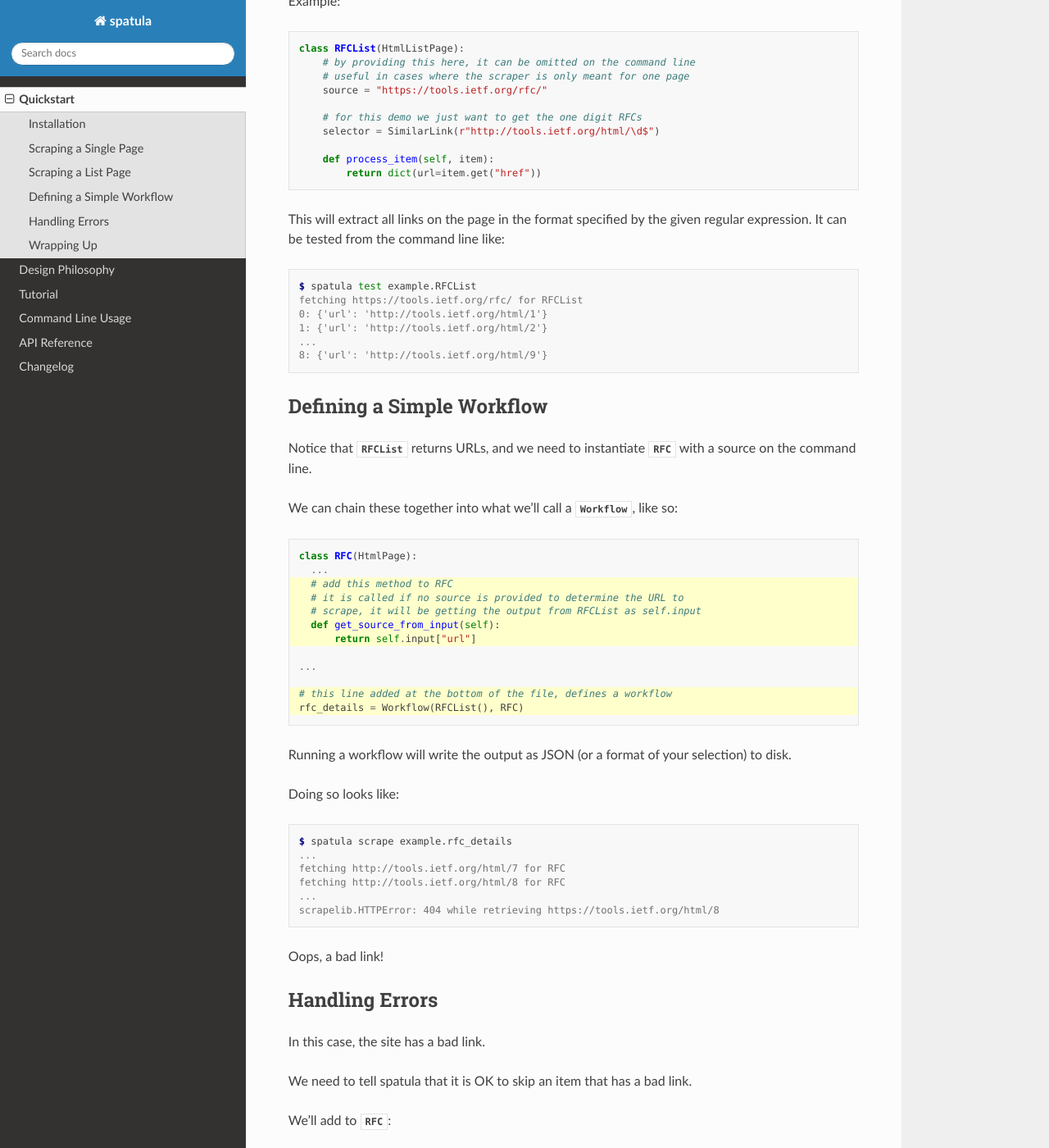
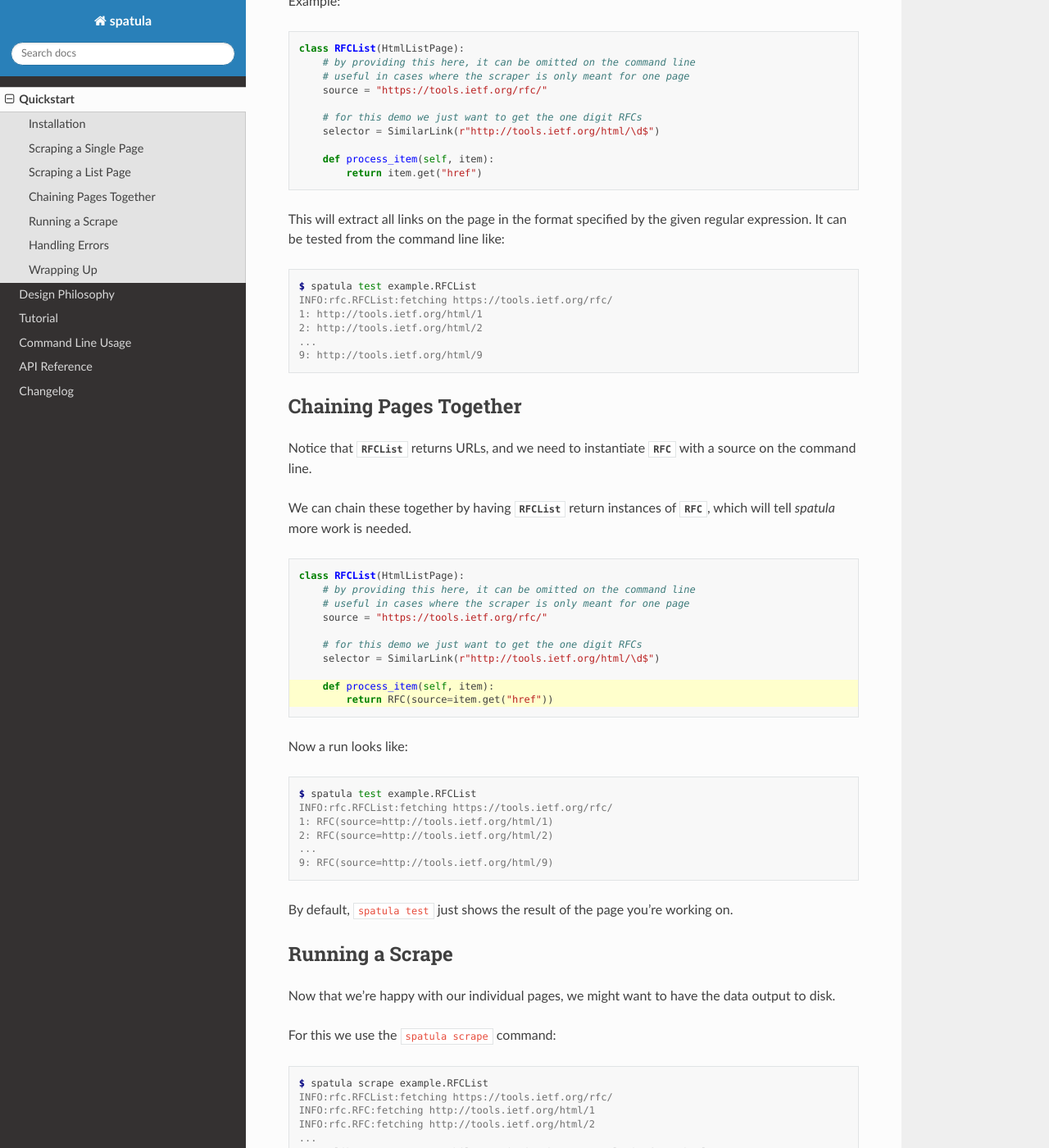
Before and after one commit to jamesturk/spatula, a Sphinx documentation site: the page built from docs/quickstart.rst, in a window 1280 px wide and 1400 px high, scrolled down 1763 px. Shown: the whole window at 82% size. Built offline with Sphinx 7.4.7 and the Read the Docs theme 2.0.0, drawn with Linux system fonts in a browser that asks for light colours; some of the changed text lies outside the part shown.

Commit message:
update quickstart to not use Workflow

```diff
--- a/docs/quickstart.rst
+++ b/docs/quickstart.rst
@@ -64,7 +64,7 @@ It can be tested from the command line like:
 .. code-block:: console
 
   $ spatula test example.RFC --source "https://tools.ietf.org/html/rfc1945"
-  fetching https://tools.ietf.org/html/rfc1945 for RFC
+  INFO:rfc.RFC:fetching https://tools.ietf.org/html/rfc1945
   {'authors': ['Nielsen, Henrik Frystyk', 'Berners-Lee, Tim', 'Fielding, Roy T.'],
    'title': 'Hypertext Transfer Protocol -- HTTP/1.0'}
 
@@ -89,7 +89,7 @@ Example::
       selector = SimilarLink(r"http://tools.ietf.org/html/\d$")
 
       def process_item(self, item):
-          return dict(url=item.get("href"))
+          return item.get("href")
 
 This will extract all links on the page in the format specified by the given regular expression.
 It can be tested from the command line like:
@@ -97,46 +97,62 @@ It can be tested from the command line like:
 .. code-block:: console
 
   $ spatula test example.RFCList
-  fetching https://tools.ietf.org/rfc/ for RFCList
-  0: {'url': 'http://tools.ietf.org/html/1'}
-  1: {'url': 'http://tools.ietf.org/html/2'}
+  INFO:rfc.RFCList:fetching https://tools.ietf.org/rfc/
+  1: http://tools.ietf.org/html/1
+  2: http://tools.ietf.org/html/2
   ...
-  8: {'url': 'http://tools.ietf.org/html/9'}
+  9: http://tools.ietf.org/html/9
 
 
-Defining a Simple Workflow
---------------------------
+Chaining Pages Together
+-----------------------
 
 Notice that :py:class:`RFCList` returns URLs, and we need to instantiate :py:class:`RFC` with a source on the command line.
 
-We can chain these together into what we'll call a :py:class:`Workflow`, like so:
+We can chain these together by having :py:class:`RFCList` return instances of :py:class:`RFC`,
+which will tell *spatula* more work is needed.
 
 .. code-block:: python
-  :emphasize-lines: 3-7,11-12
+  :emphasize-lines: 9-10
 
-  class RFC(HtmlPage):
-    ...
-    # add this method to RFC
-    # it is called if no source is provided to determine the URL to
-    # scrape, it will be getting the output from RFCList as self.input
-    def get_source_from_input(self):
-        return self.input["url"]
+  class RFCList(HtmlListPage):
+      # by providing this here, it can be omitted on the command line
+      # useful in cases where the scraper is only meant for one page
+      source = "https://tools.ietf.org/rfc/"
 
-  ...
+      # for this demo we just want to get the one digit RFCs
+      selector = SimilarLink(r"http://tools.ietf.org/html/\d$")
 
-  # this line added at the bottom of the file, defines a workflow
-  rfc_details = Workflow(RFCList(), RFC)
+      def process_item(self, item):
+          return RFC(source=item.get("href"))
 
-Running a workflow will write the output as JSON (or a format of your selection) to disk.
-
-Doing so looks like:
+Now a run looks like:
 
 .. code-block:: console
 
-  $ spatula scrape example.rfc_details
+  $ spatula test example.RFCList
+  INFO:rfc.RFCList:fetching https://tools.ietf.org/rfc/
+  1: RFC(source=http://tools.ietf.org/html/1)
+  2: RFC(source=http://tools.ietf.org/html/2)
   ...
-  fetching http://tools.ietf.org/html/7 for RFC
-  fetching http://tools.ietf.org/html/8 for RFC
+  9: RFC(source=http://tools.ietf.org/html/9)
+
+
+By default, ``spatula test`` just shows the result of the page you're working on.
+
+Running a Scrape
+----------------
+
+Now that we're happy with our individual pages, we might want to have the data output to disk.
+
+For this we use the ``spatula scrape`` command:
+
+.. code-block:: console
+
+  $ spatula scrape example.RFCList
+  INFO:rfc.RFCList:fetching https://tools.ietf.org/rfc/
+  INFO:rfc.RFC:fetching http://tools.ietf.org/html/1
+  INFO:rfc.RFC:fetching http://tools.ietf.org/html/2
   ...
   scrapelib.HTTPError: 404 while retrieving https://tools.ietf.org/html/8
 
@@ -157,9 +173,9 @@ We'll add to :py:class:`RFC`:
   class RFC(HtmlPage):
     ...
 
-    def handle_error_response(self, exception):
+    def process_error_response(self, exception):
         # self.logger is configured for you already on all Page classes
-        self.logger.warning("skipping", self.source.url)
+        self.logger.warning(f"skipping {self.source.url}")
 
 Wrapping Up
 -----------
@@ -170,11 +186,11 @@ Let's try to run the scrape again:
 
   $ spatula scrape example.rfc_details
   ...
-  fetching http://tools.ietf.org/html/8 for RFC
-  skipping http://tools.ietf.org/html/8
-  fetching http://tools.ietf.org/html/9 for RFC
-  skipping http://tools.ietf.org/html/9
-  success: wrote 7 objects to _scrapes/2021-01-18/001
+  INFO:rfc.RFC:fetching http://tools.ietf.org/html/8
+  WARNING:rfc.RFC:skipping http://tools.ietf.org/html/8
+  INFO:rfc.RFC:fetching http://tools.ietf.org/html/9
+  WARNING:rfc.RFC:skipping http://tools.ietf.org/html/9
+  success: wrote 7 objects to _scrapes/2021-02-01/001
 
 
 And now our scraped data is on disk, ready for you to use.
```
